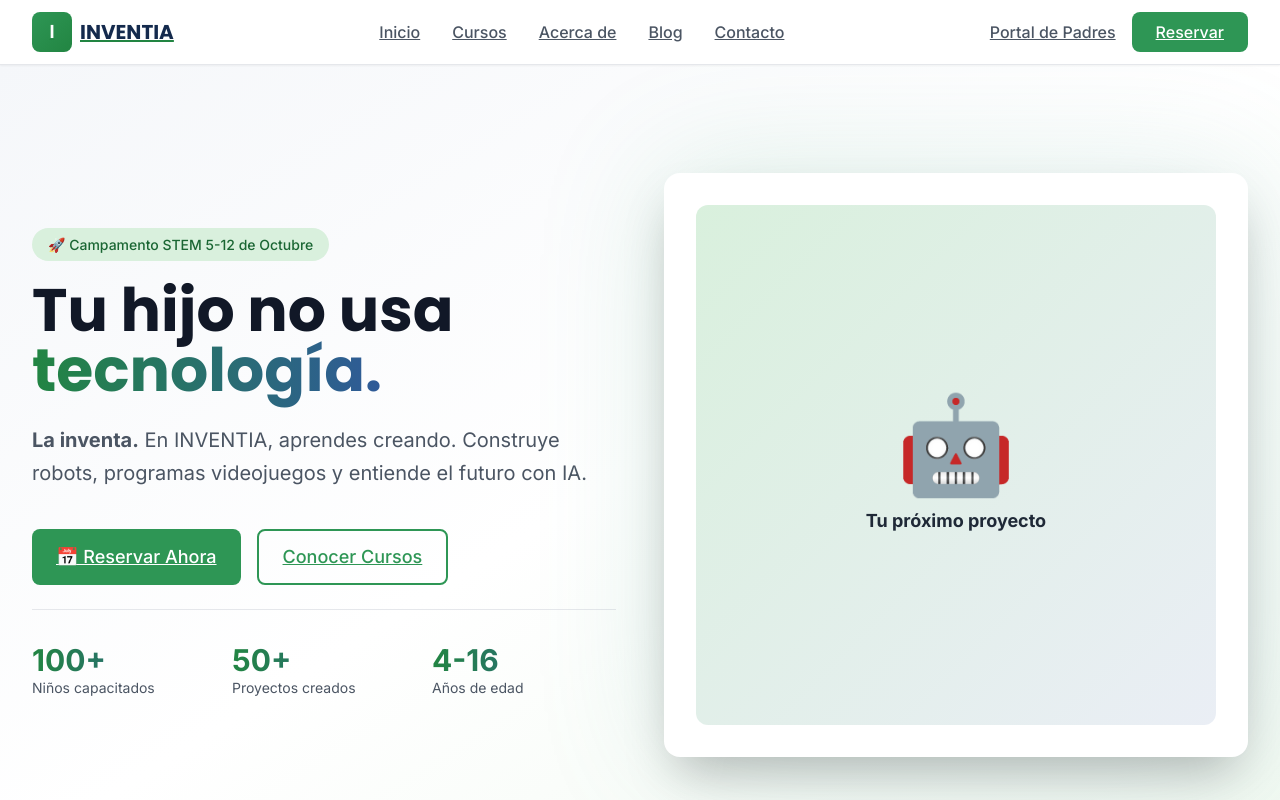
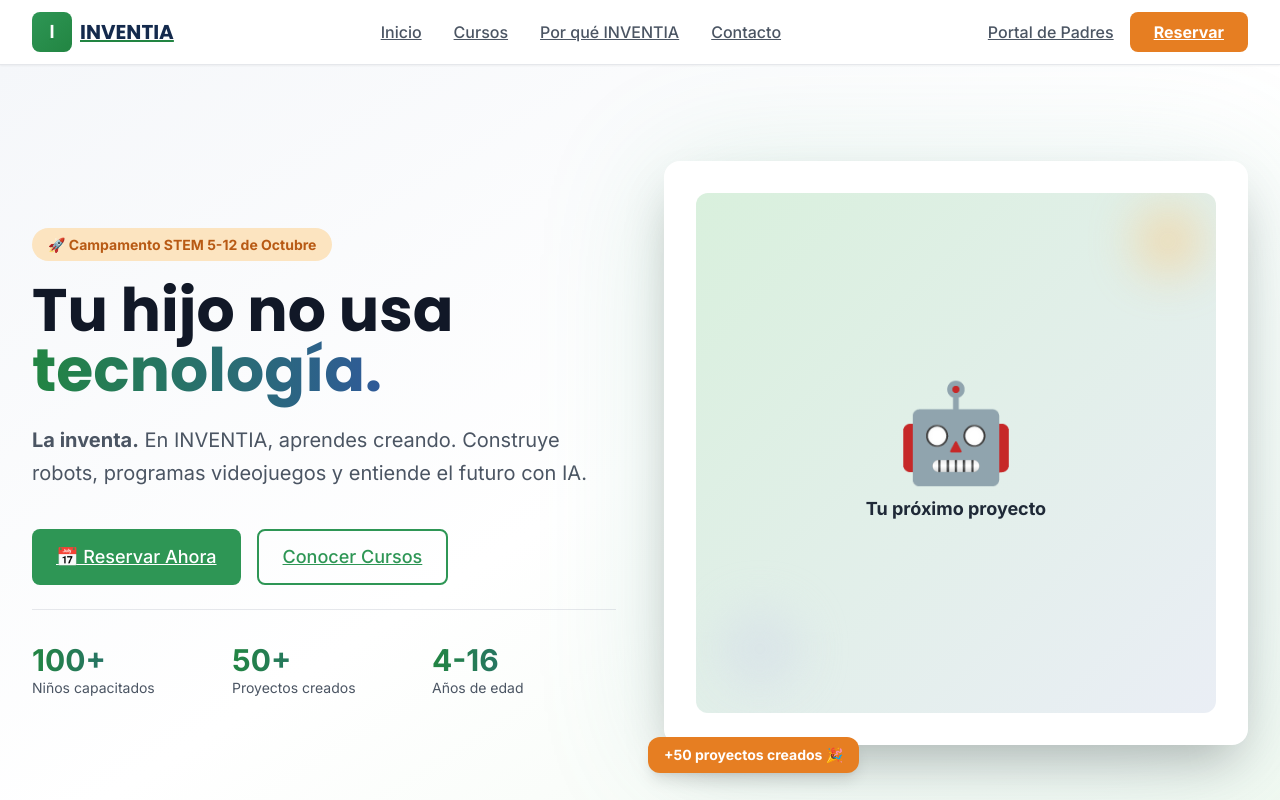
Before and after one commit to leobar144/inventia, a Next.js app: page / in a window 1280 px wide. Shown: the top 800 px of the page. Built offline with nearby package versions, Linux system fonts and the light colour scheme.

Commit message:
Arregla navegacion rota y mejora energia visual del home

```diff
--- a/app/page.tsx
+++ b/app/page.tsx
@@ -1,6 +1,7 @@
 import Link from 'next/link'
 import { FaCheckCircle } from 'react-icons/fa'
 import { SITE_CONFIG, FEATURES } from '@/lib/constants'
+import { FadeInGrid, FadeInItem, FloatingCard } from '@/components/FadeInSection'
 
 export default function Home() {
   return (
@@ -12,7 +13,7 @@
             {/* Left Content */}
             <div className="space-y-6 animate-fade-in">
               <div className="inline-block">
-                <span className="px-4 py-2 bg-primary-100 text-primary-700 rounded-full text-sm font-medium">
+                <span className="px-4 py-2 bg-accent-100 text-accent-700 rounded-full text-sm font-bold">
                   🚀 Campamento STEM 5-12 de Octubre
                 </span>
               </div>
@@ -61,13 +62,18 @@
             {/* Right Image */}
             <div className="hidden md:block relative">
               <div className="absolute inset-0 bg-gradient-to-br from-primary-400 to-secondary-400 rounded-2xl blur-3xl opacity-20"></div>
-              <div className="relative bg-white rounded-2xl p-8 shadow-2xl">
-                <div className="aspect-square bg-gradient-to-br from-primary-100 to-secondary-100 rounded-xl flex items-center justify-center">
-                  <div className="text-center">
+              <FloatingCard className="relative bg-white rounded-2xl p-8 shadow-2xl">
+                <div className="aspect-square bg-gradient-to-br from-primary-100 to-secondary-100 rounded-xl flex items-center justify-center relative overflow-hidden">
+                  <div className="absolute top-4 right-4 w-16 h-16 rounded-full bg-accent-200 opacity-60 blur-xl" />
+                  <div className="absolute bottom-6 left-6 w-20 h-20 rounded-full bg-secondary-200 opacity-60 blur-xl" />
+                  <div className="text-center relative">
                     <div className="text-8xl mb-4">🤖</div>
                     <p className="text-lg font-bold text-gray-800">Tu próximo proyecto</p>
                   </div>
                 </div>
+              </FloatingCard>
+              <div className="absolute -bottom-4 -left-4 bg-accent-500 text-white px-4 py-2 rounded-xl shadow-lg font-bold text-sm">
+                +50 proyectos creados 🎉
               </div>
             </div>
           </div>
@@ -84,15 +90,15 @@
             </p>
           </div>
 
-          <div className="grid md:grid-cols-3 gap-8">
+          <FadeInGrid className="grid md:grid-cols-3 gap-8">
             {FEATURES.map((feature, index) => (
-              <div key={index} className="card-hover p-8">
+              <FadeInItem key={index} className="card-hover p-8 hover:border-accent-300">
                 <div className="text-5xl mb-4">{feature.icon}</div>
                 <h3 className="text-xl font-bold mb-2">{feature.title}</h3>
                 <p className="text-gray-600">{feature.description}</p>
-              </div>
+              </FadeInItem>
             ))}
-          </div>
+          </FadeInGrid>
         </div>
       </section>
 
@@ -106,9 +112,9 @@
             </p>
           </div>
 
-          <div className="grid md:grid-cols-2 gap-8">
+          <FadeInGrid className="grid md:grid-cols-2 gap-8">
             {/* Scratch Section */}
-            <div className="card-hover p-8 border-l-4 border-primary-500">
+            <FadeInItem className="card-hover p-8 border-l-4 border-primary-500">
               <div className="flex items-center space-x-3 mb-4">
                 <span className="text-4xl">🎨</span>
                 <h3 className="text-2xl font-bold">Scratch & Bloques</h3>
@@ -130,10 +136,10 @@
                   <span>Proyecto final: Tu primer juego</span>
                 </li>
               </ul>
-            </div>
+            </FadeInItem>
 
             {/* Python Section */}
-            <div className="card-hover p-8 border-l-4 border-secondary-500">
+            <FadeInItem className="card-hover p-8 border-l-4 border-secondary-500">
               <div className="flex items-center space-x-3 mb-4">
                 <span className="text-4xl">🐍</span>
                 <h3 className="text-2xl font-bold">Python & Código Real</h3>
@@ -155,10 +161,10 @@
                   <span>Certificado verificable</span>
                 </li>
               </ul>
-            </div>
+            </FadeInItem>
 
             {/* Robotica Section */}
-            <div className="card-hover p-8 border-l-4 border-accent-500">
+            <FadeInItem className="card-hover p-8 border-l-4 border-accent-500">
               <div className="flex items-center space-x-3 mb-4">
                 <span className="text-4xl">🤖</span>
                 <h3 className="text-2xl font-bold">Robótica</h3>
@@ -180,10 +186,10 @@
                   <span>Competencias inter-grupo</span>
                 </li>
               </ul>
-            </div>
+            </FadeInItem>
 
             {/* IA Section */}
-            <div className="card-hover p-8 border-l-4 border-purple-500">
+            <FadeInItem className="card-hover p-8 border-l-4 border-purple-500">
               <div className="flex items-center space-x-3 mb-4">
                 <span className="text-4xl">🧠</span>
                 <h3 className="text-2xl font-bold">IA & Futuro</h3>
@@ -205,8 +211,8 @@
                   <span>Portfolio profesional</span>
                 </li>
               </ul>
-            </div>
-          </div>
+            </FadeInItem>
+          </FadeInGrid>
         </div>
       </section>
 
--- /dev/null
+++ b/components/FadeInSection.tsx
@@ -0,0 +1,47 @@
+'use client'
+
+import { motion } from 'framer-motion'
+import type { ReactNode } from 'react'
+
+export function FadeInGrid({ children, className }: { children: ReactNode; className?: string }) {
+  return (
+    <motion.div
+      className={className}
+      initial="hidden"
+      whileInView="visible"
+      viewport={{ once: true, amount: 0.2 }}
+      variants={{
+        hidden: {},
+        visible: { transition: { staggerChildren: 0.1 } },
+      }}
+    >
+      {children}
+    </motion.div>
+  )
+}
+
+export function FadeInItem({ children, className }: { children: ReactNode; className?: string }) {
+  return (
+    <motion.div
+      className={className}
+      variants={{
+        hidden: { opacity: 0, y: 24 },
+        visible: { opacity: 1, y: 0, transition: { duration: 0.5, ease: 'easeOut' } },
+      }}
+    >
+      {children}
+    </motion.div>
+  )
+}
+
+export function FloatingCard({ children, className }: { children: ReactNode; className?: string }) {
+  return (
+    <motion.div
+      className={className}
+      animate={{ y: [0, -12, 0] }}
+      transition={{ duration: 4, repeat: Infinity, ease: 'easeInOut' }}
+    >
+      {children}
+    </motion.div>
+  )
+}
--- a/components/Footer.tsx
+++ b/components/Footer.tsx
@@ -8,7 +8,7 @@
   const currentYear = new Date().getFullYear()
 
   return (
-    <footer className="bg-secondary-900 text-white">
+    <footer id="contacto" className="bg-secondary-900 text-white">
       <div className="max-w-7xl mx-auto px-4 sm:px-6 lg:px-8 py-12">
         {/* Top Section */}
         <div className="grid md:grid-cols-4 gap-8 mb-8">
--- a/components/Header.tsx
+++ b/components/Header.tsx
@@ -47,7 +47,7 @@
               href={`https://wa.me/${SITE_CONFIG.contact.whatsapp}`}
               target="_blank"
               rel="noopener noreferrer"
-              className="px-6 py-2 bg-primary-500 text-white rounded-lg font-medium hover:bg-primary-600 transition-colors"
+              className="px-6 py-2 bg-accent-500 text-white rounded-lg font-bold hover:bg-accent-600 transition-colors"
             >
               Reservar
             </a>
--- a/lib/constants.ts
+++ b/lib/constants.ts
@@ -17,12 +17,12 @@
 }
 
 // Navigation
+// Apuntan a anclas de la home (no páginas propias) hasta que existan /cursos, /acerca-de, /blog reales.
 export const NAV_LINKS = [
   { label: 'Inicio', href: '/' },
-  { label: 'Cursos', href: '/cursos' },
-  { label: 'Acerca de', href: '/acerca-de' },
-  { label: 'Blog', href: '/blog' },
-  { label: 'Contacto', href: '/contacto' },
+  { label: 'Cursos', href: '/#cursos' },
+  { label: 'Por qué INVENTIA', href: '/#caracteristicas' },
+  { label: 'Contacto', href: '/#contacto' },
 ]
 
 // Course Levels
```
